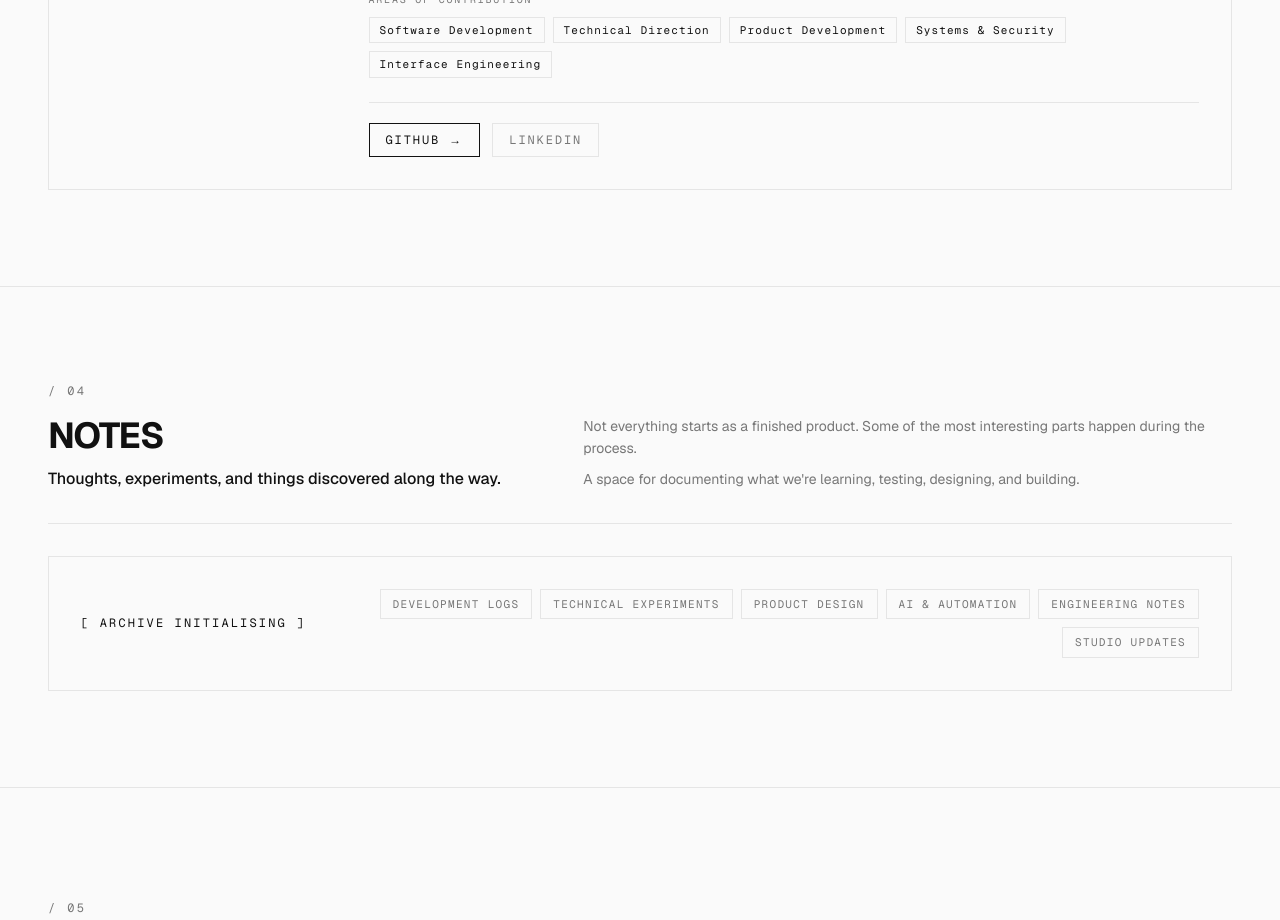
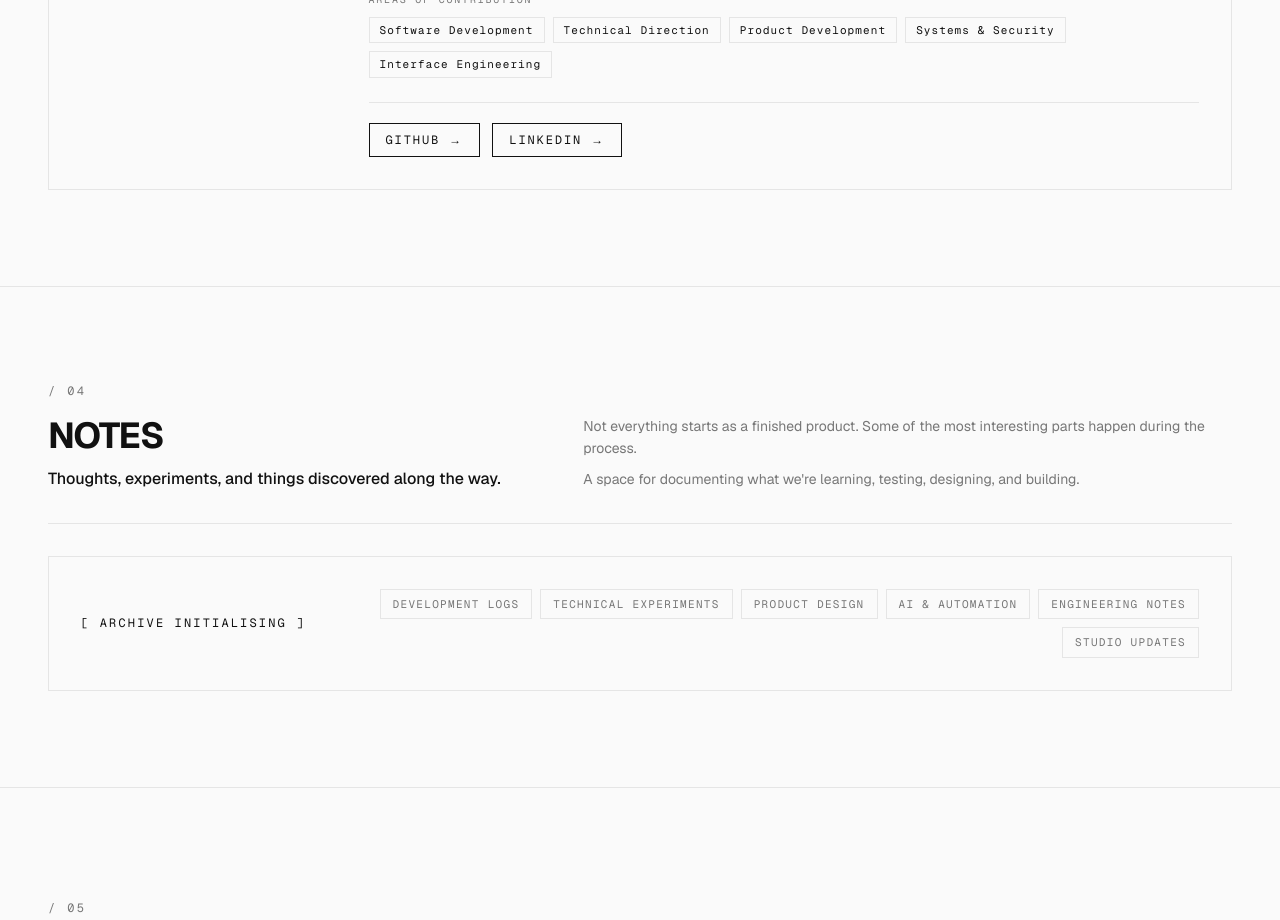
Before and after one commit to Intdoorlab/Intdoorlab-Website, a Next.js app: page / in a window 1280 px wide. Shown: the part 3680-4600 px from the top of the page. Built offline with nearby package versions, Linux system fonts and the light colour scheme.

Commit message:
Add LinkedIn and GitHub profile links to Teng Rui profile

```diff
--- a/src/data/team.ts
+++ b/src/data/team.ts
@@ -61,9 +61,8 @@ export const TEAM_MEMBERS: TeamMember[] = [
     ],
     photoUrl: '',
     links: {
-      // Update with your personal or studio GitHub & LinkedIn URLs
       github: 'https://github.com/Afugegege',
-      linkedin: '',
+      linkedin: 'https://www.linkedin.com/in/triston-tan-teng-rui/',
     },
   },
 ];
```
